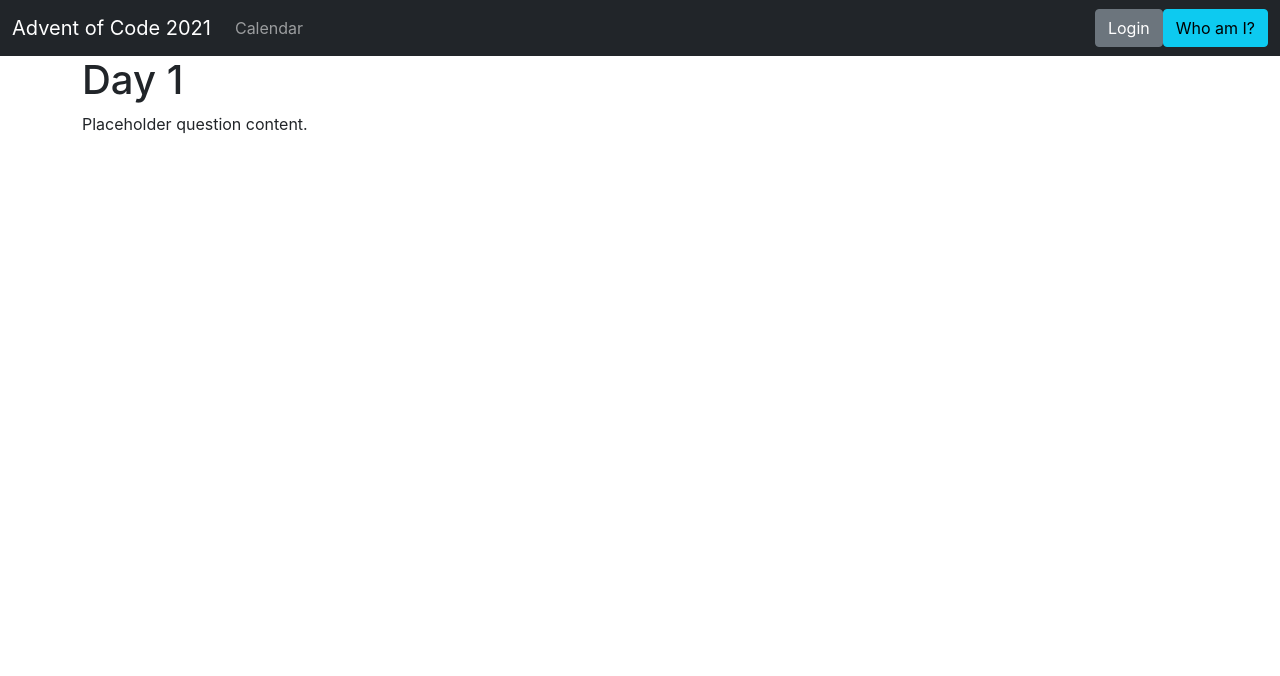
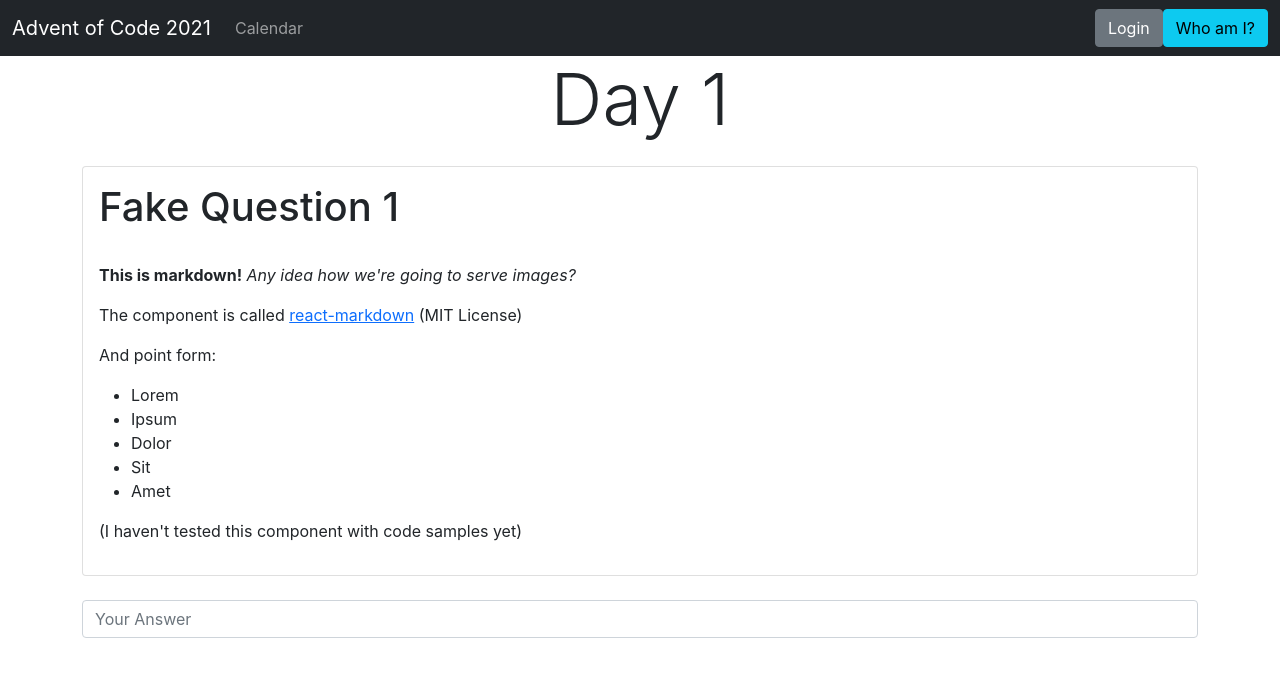
Before and after one commit to jclement/aoc, a React (Create React App) app in the folder frontend/: page /calendar/1 in a window 1280 px wide. Shown: the top 676 px of the page. Built offline with nearby package versions, Linux system fonts and the light colour scheme; no server answers.

Commit message:
Rendering a fake question in markdown

```diff
--- a/frontend/package.json
+++ b/frontend/package.json
@@ -9,6 +9,7 @@
     "http-proxy-middleware": "^2.0.1",
     "react": "^17.0.2",
     "react-dom": "^17.0.2",
+    "react-markdown": "^7.1.0",
     "react-router-dom": "^6.0.1",
     "react-scripts": "4.0.3",
     "rxjs": "^7.4.0",
--- a/frontend/src/Calendar.js
+++ b/frontend/src/Calendar.js
@@ -1,5 +1,6 @@
 import React from 'react';
 import './Calendar.css';
+import Header from './Header';
 import { useNavigate } from 'react-router-dom';
 
 class CalDay extends React.Component {
@@ -60,11 +61,10 @@ class CalendarComponent extends React.Component {
 }
 
 class CalendarWrapper extends React.Component {
-  render = () => (<div className="App">
-    <div className="text-center display-2">December</div>
-    <br/>
+  render = () => <div className="App">
+    <Header>December</Header>
     <CalendarComponent fnNav={this.props.fnNav}/>
-  </div>);
+  </div>
 }
 
 const Calendar = () => (<CalendarWrapper fnNav={useNavigate()}/>);
--- a/frontend/src/DayQuestion.js
+++ b/frontend/src/DayQuestion.js
@@ -1,13 +1,84 @@
 import React from 'react';
+import ReactMarkdown from 'react-markdown';
 import FourOhFour from './FourOhFour';
+import Header from './Header';
 import {
   useParams
 } from 'react-router-dom';
 import { authenticationService } from './_services/authentication.service';
 
+class AnswerBox extends React.Component {
+  constructor(props) {
+    super(props);
+    this.state = { answer: '' };
+  }
+
+  submitAnswer = evt => {
+    evt.preventDefault();
+    this.props.submitAnswer(this.state.answer);
+  }
+
+  updateAnswer = evt => this.setState({ answer: evt.target.value })
+
+  allowSubmit = () => (this.state.answer && this.state.answer.length) ? true : false
+
+  render() {
+    return (<form onSubmit={this.submitAnswer}>
+      <div className="input-group">
+        <input
+          type="text"
+          className="form-control"
+          placeholder="Your Answer"
+          value={this.state.answer}
+          onChange={this.updateAnswer}/>
+        {
+          this.allowSubmit() ?
+            (<button type="submit" className="btn btn-primary">Submit</button>) :
+            null
+        }
+      </div>
+    </form>);
+  }
+}
+
 class DayComponent extends React.Component {
+  constructor(props) {
+    super(props);
+    this.state = {
+      question: null,
+    };
+  }
 
-  componentDidMount = () => {
+  debug_settleQuestion = quesData => {
+    this.setState({ question: quesData });
+  }
+  getQuestion = quesId => {
+    const fakeQuestion = {
+      title: `Fake Question ${quesId}`,
+      activate_date: '2021-10-12T07:11:39.405Z',
+      deactivate_date: '2021-12-12T07:11:39.405Z',
+      body: `**This is markdown!** *Any idea how we're going to serve images?*
+
+The component is called [react-markdown](https://remarkjs.github.io/react-markdown/) (MIT License)
+
+And point form:
+- Lorem
+- Ipsum
+- Dolor
+- Sit
+- Amet
+
+(I haven't tested this component with code samples yet)`,
+      is_active: true,
+      is_visible: true
+    };
+    window.setTimeout(
+      () => this.debug_settleQuestion(fakeQuestion),
+      1500
+    )
+  }
+
+  debug_fetchQuestion = () => {
     // const hdrs = {
     //   'Content-Type': 'application/json',
     //   Authorization: 'Bearer ' + localStorage.getItem('token')
@@ -26,13 +97,50 @@ class DayComponent extends React.Component {
       }
     ).then(
       data => console.log('question data:', data)
-    )
+    );
+  }
+
+  componentDidMount = () => {
+    this.debug_fetchQuestion();
+
+    this.getQuestion(this.props.day);
+  }
+
+  submitAnswer = answer => {
+    if (!answer) { return; }
+
+    const ans = answer.trim();
+    if (!ans.length) { return; }
+
+    alert(`fake send answer '${ans}'`);
   }
 
   render() {
-    return(<div>
-      <h1>Day {this.props.day}</h1>
-      <p>Placeholder question content.</p>
+    if (!this.state.question) {
+      return (<Header>Processing...</Header>);
+    }
+
+    const question = this.state.question;
+    if (!question.is_active || !question.is_visible) {
+      return (<div>
+        <Header>Nuh-uh</Header>
+        <p>Question {this.props.day} is unavailable.</p>
+      </div>);
+    }
+
+    return (<div>
+      <Header>Day {this.props.day}</Header>
+      <div className="card">
+        <div className="card-body">
+          <h1 className="card-title">{question.title}</h1>
+          <br/>
+          <div className="card-text">
+            <ReactMarkdown>{question.body}</ReactMarkdown>
+          </div>
+        </div>
+      </div>
+      <br/>
+      <AnswerBox submitAnswer={this.submitAnswer}/>
     </div>);
   }
 }
--- a/frontend/src/FourOhFour.js
+++ b/frontend/src/FourOhFour.js
@@ -1,4 +1,5 @@
 import React from 'react';
+import Header from './Header';
 import { Link } from 'react-router-dom';
 
 class LinkBack extends React.Component {
@@ -11,6 +12,7 @@ class LinkBack extends React.Component {
 
 class FourOhFourComponent extends React.Component {
   render = () => (<div>
+    <Header>Whoops!</Header>
     <p>What are you doing at '{window.location.href}'?</p>
     <p>There's nothing here!</p>
     <p>
--- /dev/null
+++ b/frontend/src/Header.js
@@ -0,0 +1,10 @@
+import React from 'react';
+
+class Header extends React.Component {
+  render = () => (<div>
+    <div className="text-center display-2">{this.props.children}</div>
+    <br/>
+  </div>)
+}
+
+export default Header;
--- a/frontend/src/Leaderboard.js
+++ b/frontend/src/Leaderboard.js
@@ -1,4 +1,5 @@
 import React from 'react';
+import Header from './Header';
 import './App.css';
 
 export default class Leaderboard extends React.Component {
@@ -13,23 +14,23 @@ export default class Leaderboard extends React.Component {
       .then(response => response.json())
       .then(data => this.setState({'data': data}))
   }
-  render = () => {
-    return (<div className="App">
-      <h1>Really Really Lame Leaderboard</h1>
-      <table>
-        <thead>
+  headers = (<thead>
     <tr>
       <th>Name</th>
       <th>Score</th>
     </tr>
-        </thead>
-        <tbody>
-          {this.state.data.map((row,index) => <tr key={row.user_id}>
+  </thead>)
+  renderRow = (row, index) => (<tr key={row.user_id}>
     <td>{row.username}</td>
     <td>{row.score}</td>
-          </tr>)}
+  </tr>)
+  render = () => (<div className="App">
+    <Header>Really Lame Leaderboard</Header>
+    <table className="table">
+      {this.headers}
+      <tbody>
+        {this.state.data.map(this.renderRow)}
       </tbody>
     </table>
-    </div>);
+  </div>)
 }
-}
--- a/frontend/src/NavBar.js
+++ b/frontend/src/NavBar.js
@@ -30,7 +30,7 @@ class NavComponent extends React.Component {
     })
     .then(response => response.json())
     .then(data => {
-      this.setState({ me: data },);
+      this.setState({ me: data });
     })
   }
 
--- a/frontend/src/PostQuestion.js
+++ b/frontend/src/PostQuestion.js
@@ -1,5 +1,5 @@
 import React from 'react';
-// import { authenticationService } from './_services/authentication.service';
+import Header from './Header';
 
 class QuestionPosterComponent extends React.Component {
   constructor(props) {
@@ -87,7 +87,7 @@ class QuestionPosterComponent extends React.Component {
 }
 
 const QuestionPoster = () => (<div>
-  <div className="text-center display-2">Post a new Question</div>
+  <Header>Post a new Question</Header>
   <QuestionPosterComponent />
 </div>);
 
```
Also changed, not shown: 1 other file (tests, documents, lock files or other folders). Lines whose indentation alone changed are shown as unchanged.
